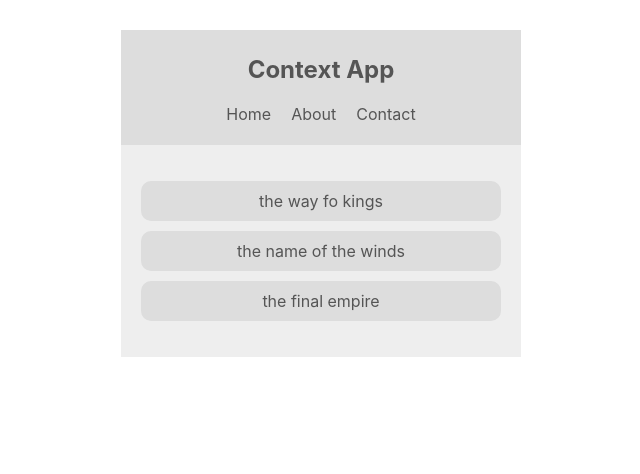
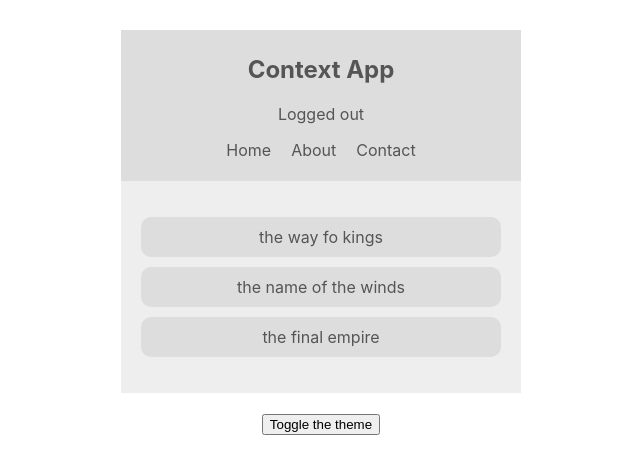
Before and after one commit to GoodnessObi/reading-list, a React (Create React App) app: page / in a window 1280 px wide. Shown: the top 474 px of the page, without its empty margins (319-959 px from the left). Built offline with nearby package versions, Linux system fonts and the light colour scheme; the HTML template or start-up script is replaced by a standard one.

Commit message:
consuming multiple contexts

```diff
--- a/src/App.js
+++ b/src/App.js
@@ -1,13 +1,18 @@
 import Navbar from "./components/Navbar";
 import BookList from "./components/BookList";
 import ThemeContextProvider from "./contexts/ThemeContext";
+import AuthContextProvider from "./contexts/AuthContext";
+import ThemeToggle from "./components/ThemeToggle";
 
 function App() {
   return (
     <div className="App">
       <ThemeContextProvider>
-        <Navbar />
-        <BookList />
+        <AuthContextProvider>
+          <Navbar />
+          <BookList />
+          <ThemeToggle />
+        </AuthContextProvider>
       </ThemeContextProvider>
     </div>
   );
--- a/src/components/Navbar.js
+++ b/src/components/Navbar.js
@@ -1,15 +1,21 @@
 import React, { Component } from 'react';
 import { ThemeContext } from '../contexts/ThemeContext';
+import { AuthContext } from '../contexts/AuthContext';
 
 class Navbar extends Component {
   render() {
     return (
-    <ThemeContext.Consumer>{(context) => {
-      const { isLightTheme, light, dark } = context;
+    <AuthContext.Consumer>{(authContext) => (
+      <ThemeContext.Consumer>{(themeContext) => {
+        const { isAuthenticated, toggleAuth } = authContext;
+        const { isLightTheme, light, dark } = themeContext;
         const theme = isLightTheme ? light : dark;
         return (
           <nav style={{ background: theme.ui, color: theme.syntax}}>
           <h1>Context App</h1>
+          <div onClick={toggleAuth} style={{cursor: 'pointer'}}>
+            { isAuthenticated ? 'Logged in' : 'Logged out' }
+          </div>
           <ul>
             <li>Home</li>
             <li>About</li>
@@ -17,8 +23,8 @@
           </ul>
         </nav>
         )
-    }}
-    </ThemeContext.Consumer>
+      }}</ThemeContext.Consumer>
+    )}</AuthContext.Consumer>
     );
   }
 }
--- /dev/null
+++ b/src/components/ThemeToggle.js
@@ -0,0 +1,15 @@
+import React, { Component } from 'react'
+import { ThemeContext } from '../contexts/ThemeContext';
+
+class ThemeToggle extends Component {
+  static contextType = ThemeContext;
+  render() {
+  const { toggleTheme } = this.context;
+
+    return (
+      <button onClick={toggleTheme}>Toggle the theme</button>
+     );
+  }
+}
+
+export default ThemeToggle;
--- /dev/null
+++ b/src/contexts/AuthContext.js
@@ -0,0 +1,22 @@
+import React, { Component, createContext } from 'react'
+
+export const AuthContext =createContext();
+
+class AuthContextProvider extends Component {
+  state = {
+    isAuthenticated: false
+  }
+
+  toggleAuth = () => {
+    this.setState({isAuthenticated: !this.state.isAuthenticated})
+  }
+  render() {
+    return (
+      <AuthContext.Provider value={{...this.state, toggleAuth: this.toggleAuth}}>
+        {this.props.children}
+      </AuthContext.Provider>
+    );
+  }
+}
+
+export default AuthContextProvider;
--- a/src/contexts/ThemeContext.js
+++ b/src/contexts/ThemeContext.js
@@ -8,9 +8,13 @@
     light: {syntax: '#555', ui: '#ddd', bg: '#eee'},
     dark: {syntax: '#ddd', ui: '#333', bg: '#555'}
   }
+
+  toggleTheme = () => {
+    this.setState({ isLightTheme: !this.state.isLightTheme })
+  }
   render() {
     return (
-      <ThemeContext.Provider value={{...this.state}}>
+      <ThemeContext.Provider value={{...this.state, toggleTheme: this.toggleTheme}}>
         {this.props.children}
       </ThemeContext.Provider>
     );
```
Lines whose indentation alone changed are shown as unchanged.
